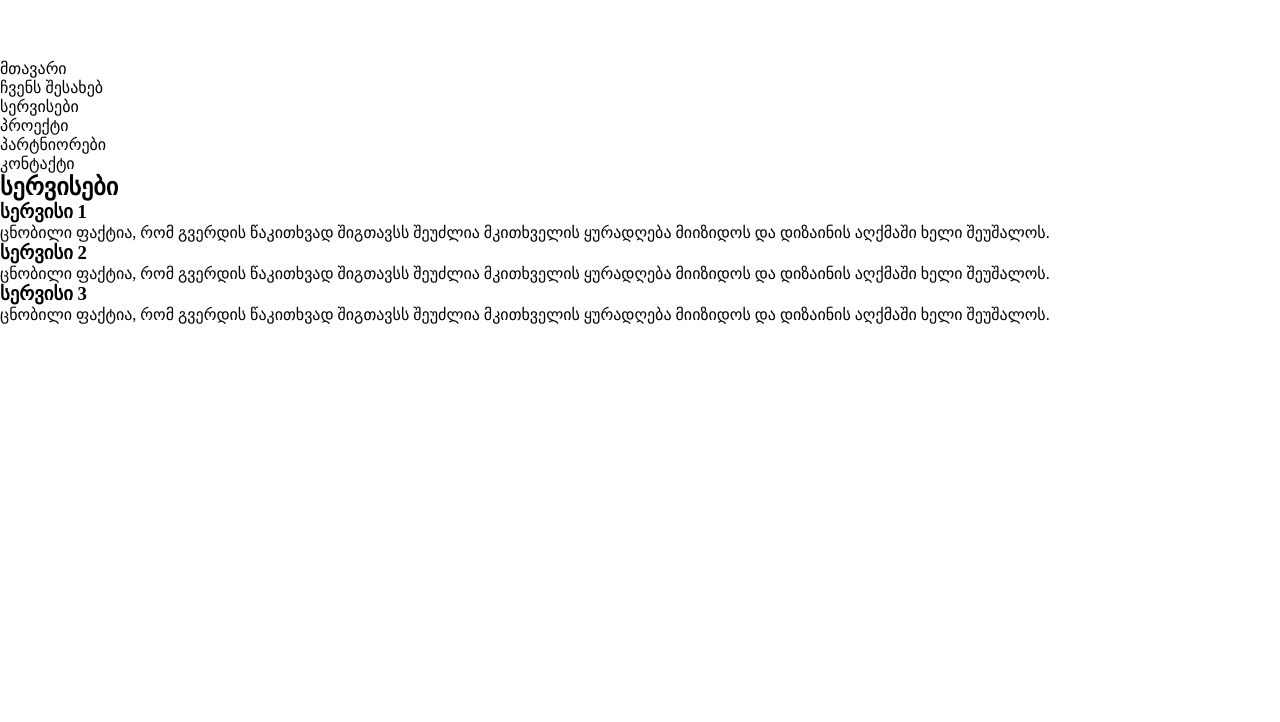
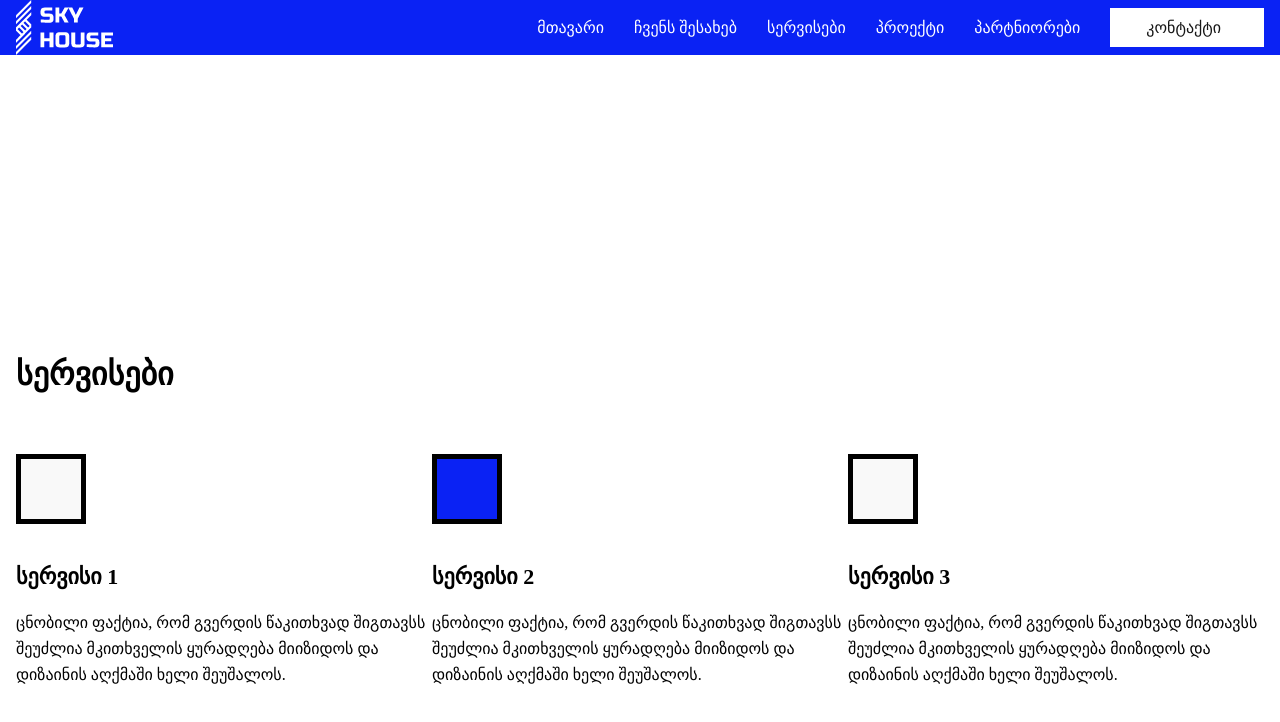
Before and after one commit to vlrpor/front-lesson8, a plain HTML site: page index.html in a window 1280 px wide. Drawn offline with Linux system fonts and the light colour scheme.

Commit message:
add css styles

```diff
--- a/assets/css/style.css
+++ b/assets/css/style.css
@@ -13,3 +13,74 @@ ul {
 img {
     max-width: 100%;
 }
+.container {
+    max-width: 1920px;
+    width: 100%;
+    margin: 0 auto;
+    padding: 0 16px;
+}
+.d-flex {
+    display: flex;
+}
+.header-wrapper {
+    display: flex;
+    justify-content: space-between;
+    align-items: center;
+    background-color: #0a22f4;
+}
+.navbar-ul {
+    display: flex;
+    gap: 30px;
+    color: #FFFFFF;
+    align-items: center;
+    font-size: 16px;
+    letter-spacing: 0px;
+    line-height: 18px;
+}
+.contact {
+    background-color: #FFFFFF;
+    color: #171717;
+    font-size: 16px;
+    letter-spacing: 0px;
+    line-height: 19px;
+    padding-top:10px;
+    padding-bottom: 10px;
+    padding-left: 36px;
+    padding-right: 43px;
+}
+.box {
+    width: 70px;
+    height: 70px;
+    border: black 5px solid;
+    background-color: #F9F9F9;
+    font-size: 30px;
+    margin-bottom: 40px;
+}
+.boxio {
+    width: 70px;
+    height: 70px;
+    border: black 5px solid;
+    background-color: #0A22F4;
+    font-size: 30px;
+    margin-bottom: 40px;
+}
+.service {
+    font-size: 22px;
+    letter-spacing: 0px;
+    line-height: 26px;
+    margin-bottom: 20px;
+}
+.info {
+    font-size: 16px;
+    letter-spacing: 0px;
+    line-height: 26px;
+}
+.items {
+    margin-top: 300px;
+}
+.main-service {
+    font-size: 32px;
+    letter-spacing: 0px;
+    line-height: 39px;
+    margin-bottom: 60px;
+}
```
